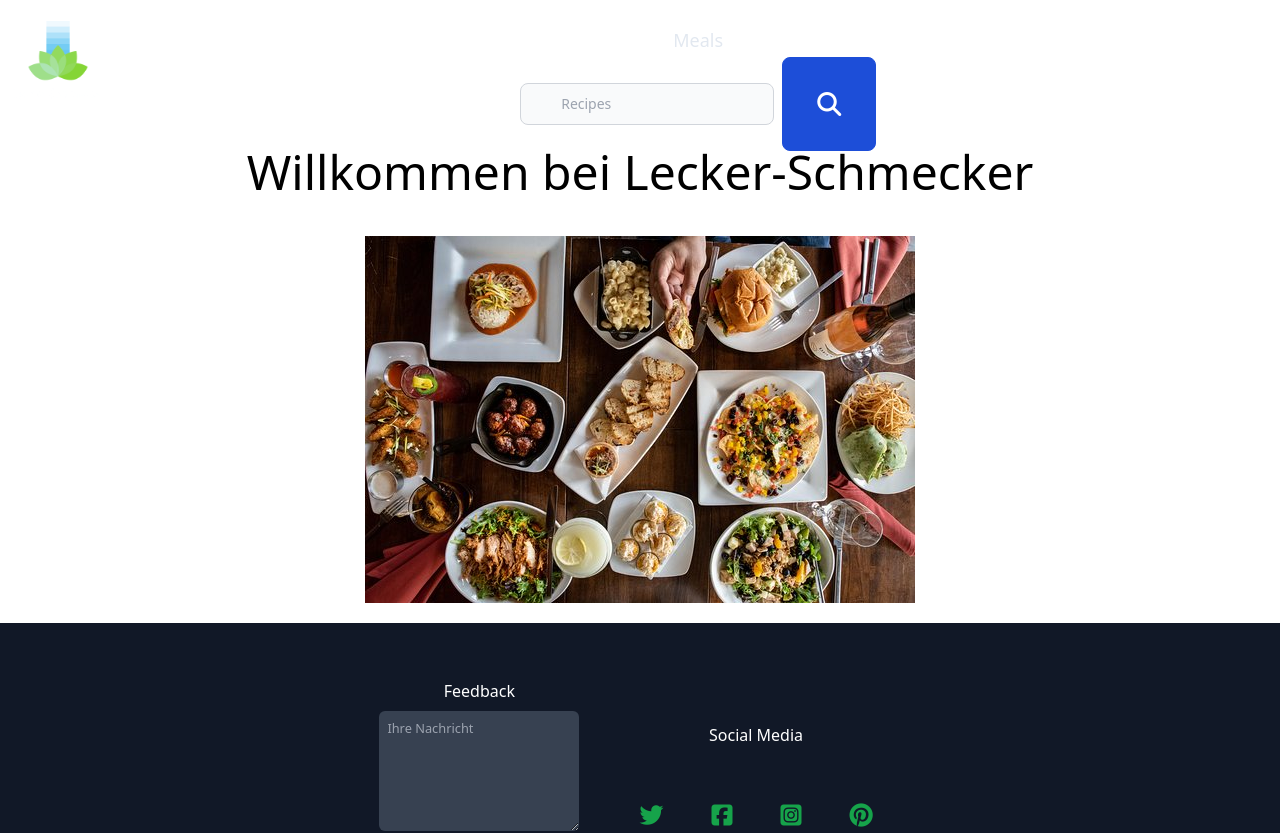
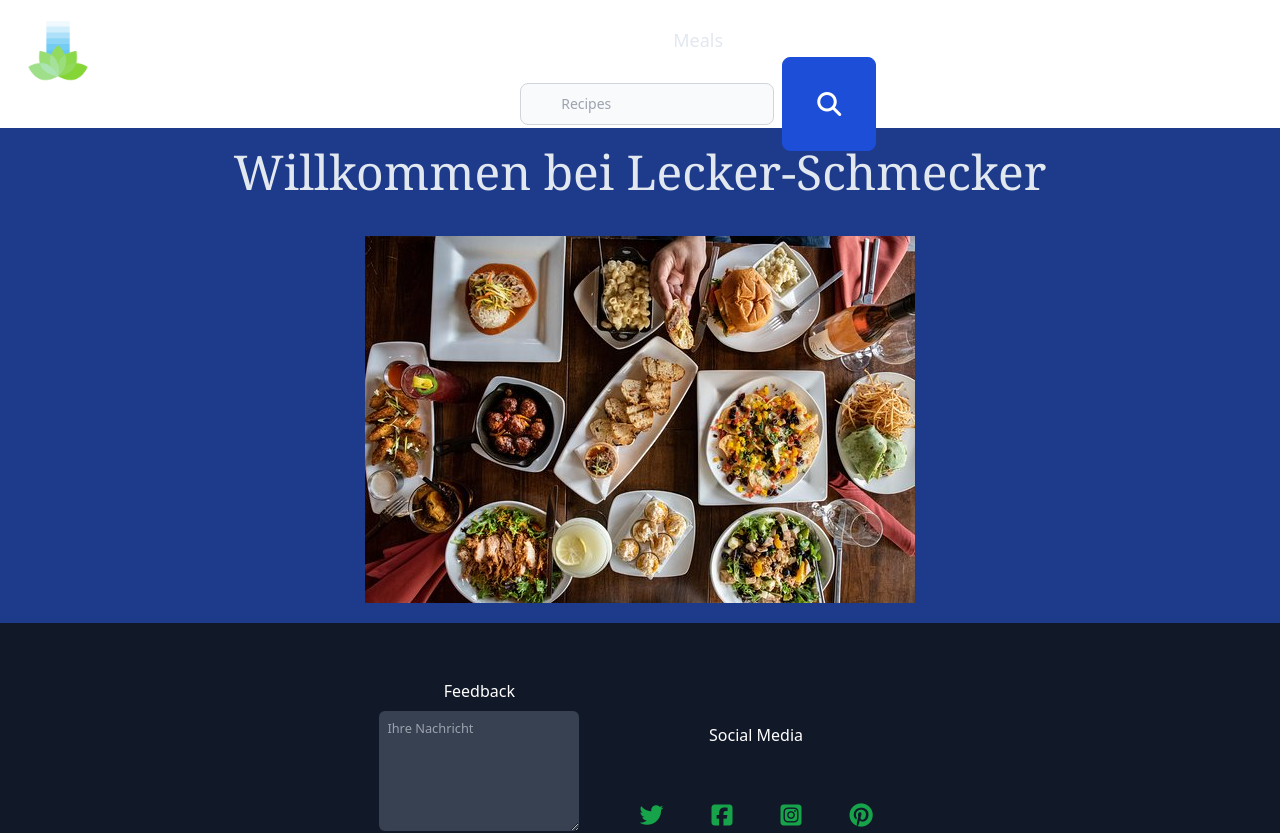
Before and after one commit to Lecker-Schmeker-App/recipe-app, a React (Vite) app: page / in a window 1280 px wide. Shown: the top 833 px of the page. Built offline with nearby package versions, Linux system fonts and the light colour scheme.

Commit message:
Home Screen fertiggestellt.

```diff
--- a/src/components/Home.jsx
+++ b/src/components/Home.jsx
@@ -2,8 +2,8 @@
 
 export const Home = () => {
   return (
-    <div>
-      <div className="flex justify-center align-middle items-center p-5 text-5xl">
+    <div className="bg-blue-900">
+      <div className="flex text-slate-200 justify-center align-middle items-center p-5 text-5xl font-serif">
         <h1>Willkommen bei Lecker-Schmecker</h1>
       </div>
       <div className="flex justify-center align-middle items-center p-5">
```
